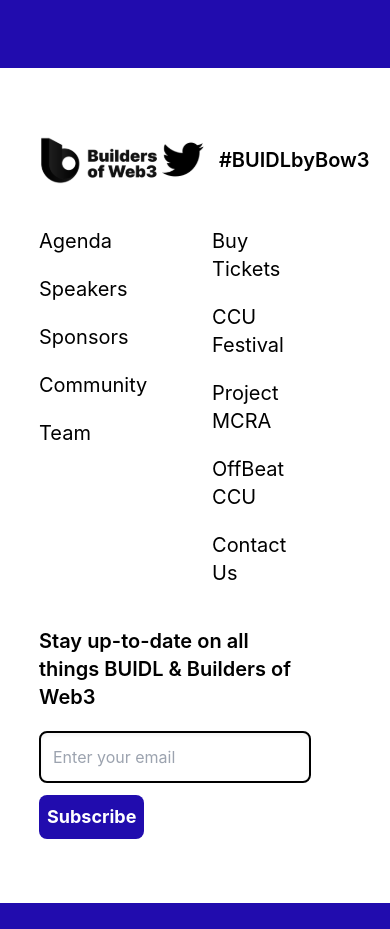
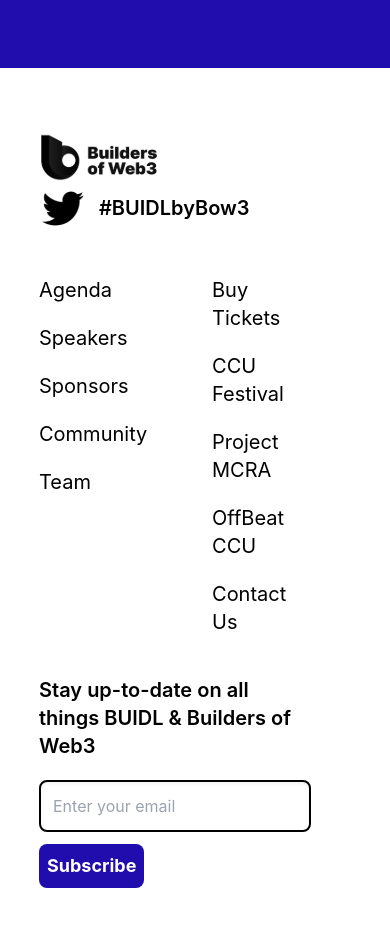
Before and after one commit to builders-of-web3/ccu, a React (Create React App) app: page / in a window 390 px wide. Shown: the part 9520-10449 px from the top of the page. Before the commit the page ends 10423 px from the top, so only its background shows below. Built offline with nearby package versions, Linux system fonts and the light colour scheme.

Commit message:
fix: Update footer image alignment

```diff
--- a/src/components/Footer.jsx
+++ b/src/components/Footer.jsx
@@ -6,7 +6,7 @@
         <div className={'w-screen py-16 bg-white text-black'}>
             <div className={'w-[80vw] mx-auto grid md:grid-cols-5 gap-10 md:gap-20'}>
 
-                <div className={'flex md:flex-col col-span-3 md:col-span-1 justify-between items-center'}>
+                <div className={'flex flex-col col-span-3 md:col-span-1 md:justify-between items-start md:items-center'}>
                     <img src={bow3FullLogoBlack} alt={''} className={'w-[120px] md:w-[200px]'} />
                     <a href="https://twitter.com/intent/tweet?hashtags=buidlersofweb3%2C&original_referer=https%3A%2F%2Fpublish.twitter.com%2F&ref_src=twsrc%5Etfw%7Ctwcamp%5Ebuttonembed%7Ctwterm%5Ehashtag%7Ctwgr%5Ebuidlersofweb3&text=Hey%20Guys%20%F0%9F%91%8B%2C%20I%20am%20gonna%20join%20%40buidlersofweb3%20on%20October%2029-30%20at%20Tal%20Kutir%2C%20Eco%20Space%2C%20Kolkata.%20Join%20me%20in%20%23BUIDLbyBow3">
                         <div className={'flex gap-3 items-center'}>
```
